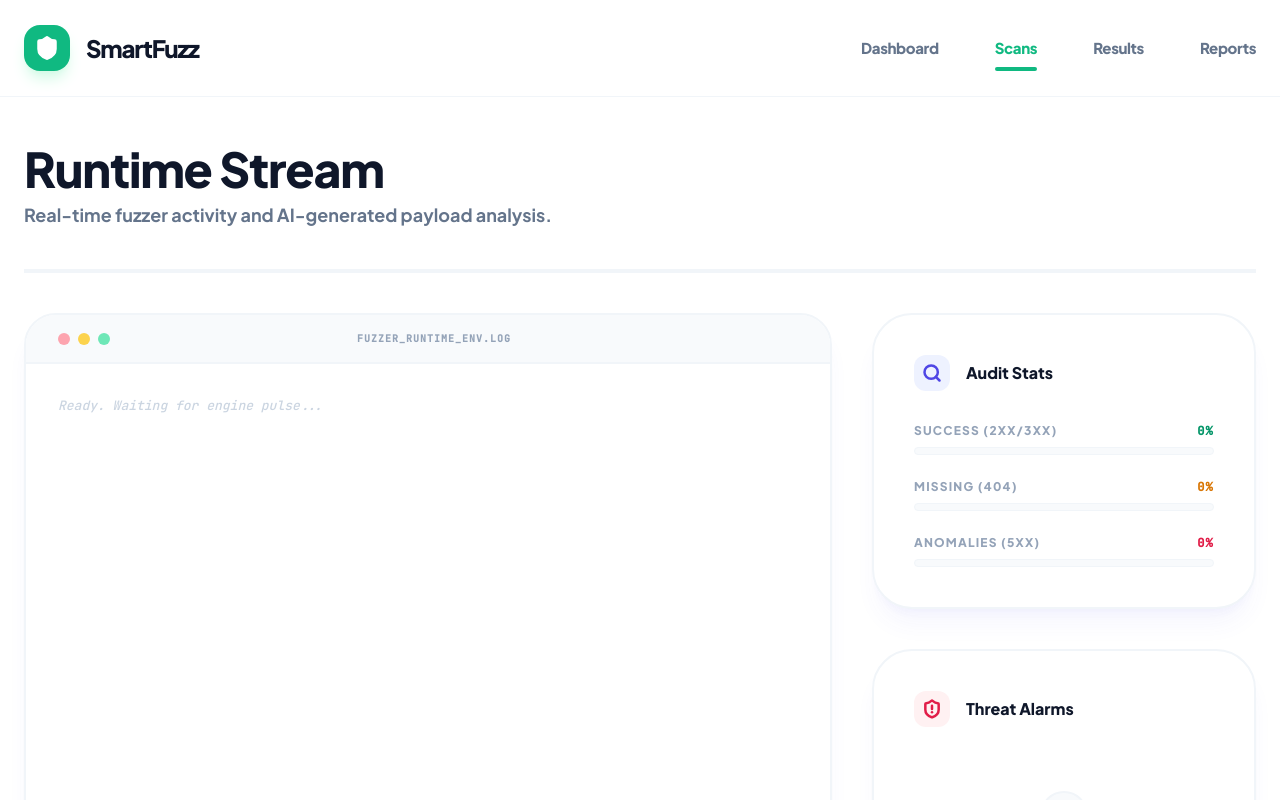
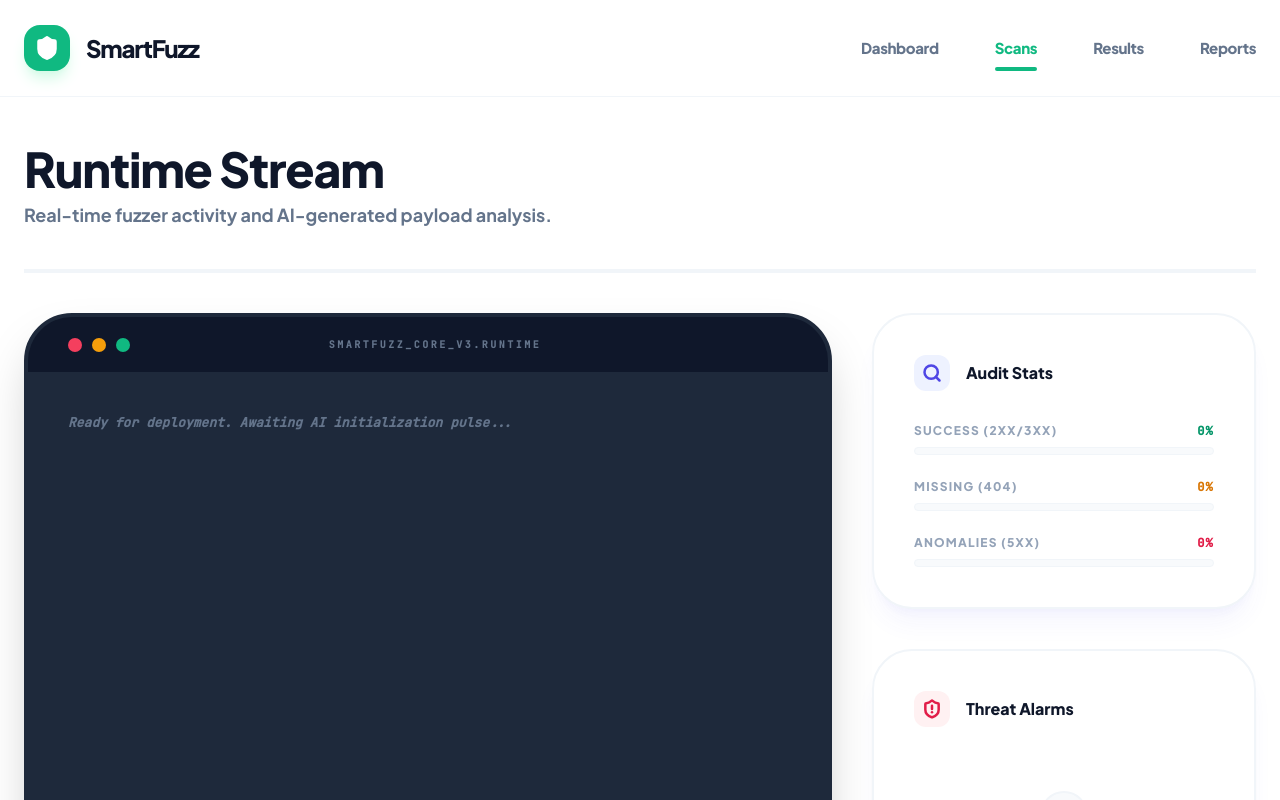
Before and after one commit to ShardulJagdhane26/WebFuzzer, a React (Vite) app: page / in a window 1280 px wide. Both pictures are taken after a click on the button "Scans". Shown: the top 800 px of the page. Built offline with nearby package versions, Linux system fonts and the light colour scheme.

Commit message:
Refactor Terminal component layout and styles
Updated the Terminal component's styling and log display format.

```diff
--- a/components/Terminal.tsx
+++ b/components/Terminal.tsx
@@ -16,35 +16,35 @@ const Terminal: React.FC<TerminalProps> = ({ logs }) => {
   }, [logs]);
 
   return (
-    <div className="bg-white border-2 border-slate-100 rounded-[2rem] overflow-hidden shadow-soft flex flex-col h-[520px]">
-      <div className="bg-slate-50 px-8 py-4 border-b-2 border-slate-100 flex items-center justify-between">
-        <div className="flex gap-2">
-          <div className="w-3 h-3 rounded-full bg-rose-300"></div>
-          <div className="w-3 h-3 rounded-full bg-amber-300"></div>
-          <div className="w-3 h-3 rounded-full bg-emerald-300"></div>
+    <div className="bg-[#1E293B] border-4 border-slate-800 rounded-[3rem] overflow-hidden shadow-2xl flex flex-col h-[600px] relative">
+      <div className="bg-[#0F172A] px-10 py-5 border-b border-slate-800 flex items-center justify-between">
+        <div className="flex gap-2.5">
+          <div className="w-3.5 h-3.5 rounded-full bg-rose-500"></div>
+          <div className="w-3.5 h-3.5 rounded-full bg-amber-500"></div>
+          <div className="w-3.5 h-3.5 rounded-full bg-emerald-500"></div>
         </div>
-        <span className="text-[10px] text-slate-400 mono font-black uppercase tracking-widest">fuzzer_runtime_env.log</span>
-        <div className="w-10"></div>
+        <span className="text-[10px] text-slate-500 mono font-black uppercase tracking-[0.25em]">smartfuzz_core_v3.runtime</span>
+        <div className="w-12"></div>
       </div>
       <div
         ref={scrollRef}
-        className="flex-1 p-8 mono text-[13px] overflow-y-auto space-y-2 selection:bg-indigo-100 selection:text-indigo-900"
+        className="flex-1 p-10 mono text-[13px] overflow-y-auto space-y-3 selection:bg-emerald-500/30 selection:text-white"
       >
         {logs.length === 0 ? (
-          <div className="text-slate-300 italic font-medium">Ready. Waiting for engine pulse...</div>
+          <div className="text-slate-500 italic font-bold">Ready for deployment. Awaiting AI initialization pulse...</div>
         ) : (
           logs.map((log) => (
-            <div key={log.id} className="grid grid-cols-[100px_60px_40px_1fr_150px] gap-4 py-1.5 px-3 rounded-xl hover:bg-slate-50 transition-colors border-l-4 border-transparent hover:border-indigo-200">
-              <span className="text-slate-400 font-bold">[{log.timestamp}]</span>
-              <span className="text-indigo-500 font-black">{log.method}</span>
-              <span className={`font-black ${log.status >= 500 ? 'text-rose-500' : log.status >= 400 ? 'text-amber-500' : 'text-emerald-500'}`}>
+            <div key={log.id} className="grid grid-cols-[110px_70px_50px_1fr_180px] gap-6 py-2.5 px-5 rounded-2xl hover:bg-slate-800/50 transition-colors group">
+              <span className="text-slate-500 font-bold group-hover:text-slate-400">[{log.timestamp}]</span>
+              <span className="text-emerald-500 font-black tracking-widest">{log.method}</span>
+              <span className={`font-black ${log.status >= 500 ? 'text-rose-500' : log.status >= 400 ? 'text-amber-500' : 'text-emerald-400'}`}>
                 {log.status}
               </span>
-              <span className="text-slate-600 font-medium truncate">
+              <span className="text-slate-300 font-medium truncate">
                 {log.url}
               </span>
-              <span className="text-slate-400 truncate text-right text-[11px] font-bold">
-                payload: {log.payload}
+              <span className="text-slate-500 truncate text-right text-[11px] font-bold">
+                payload: <span className="text-emerald-500/70">{log.payload}</span>
               </span>
             </div>
           ))
```
